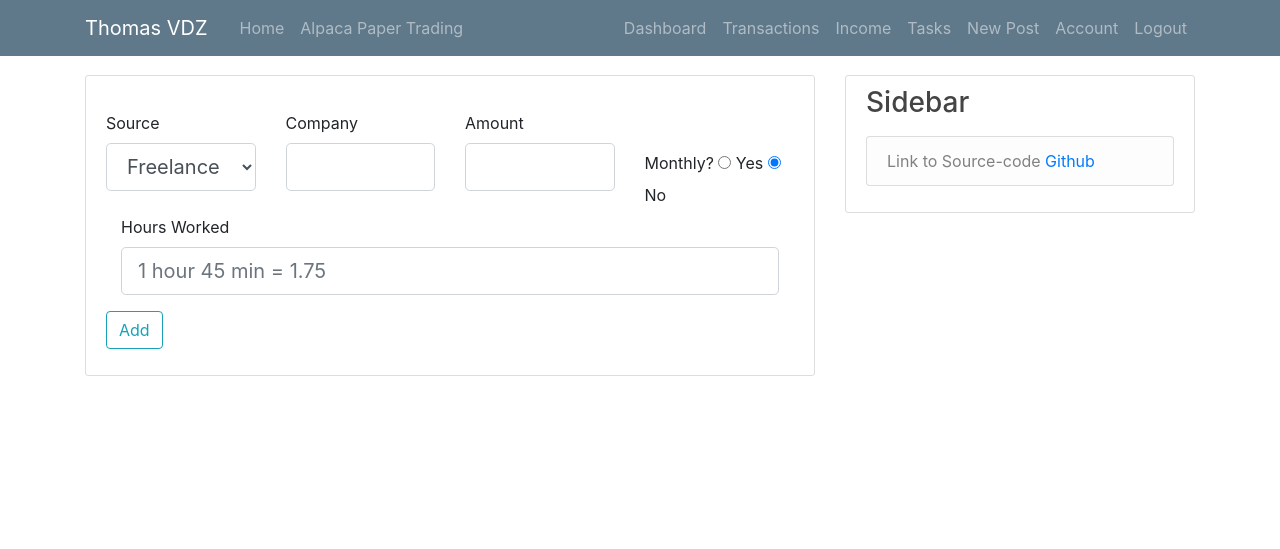
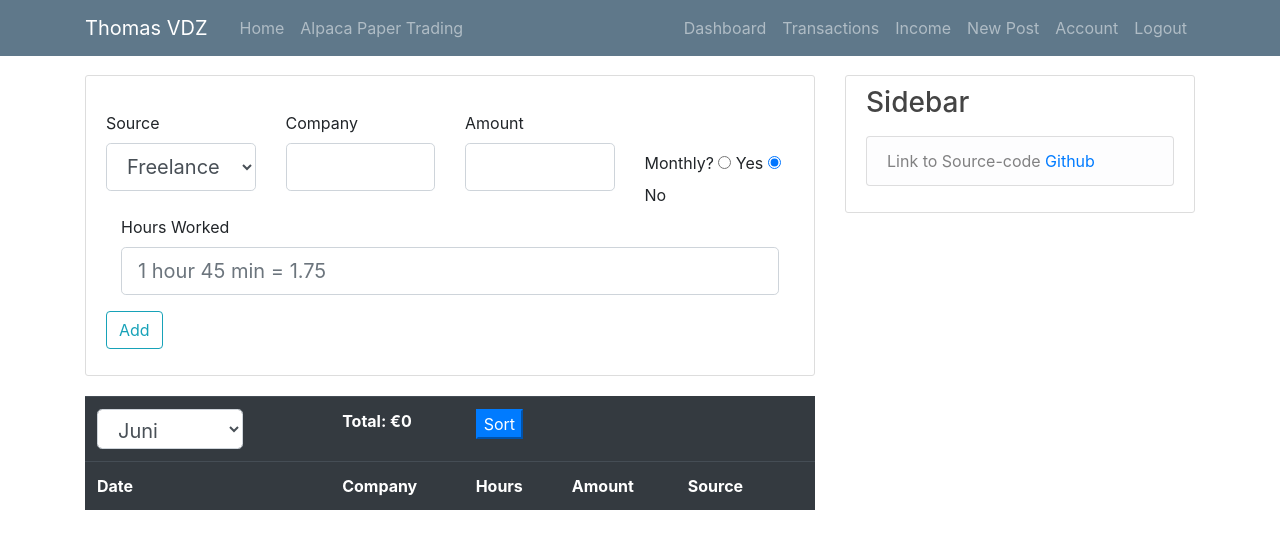
Before and after one commit to webclinic017/Flask-Finance-Manager, a Flask app: page /add_income in a window 1280 px wide. Shown: the top 549 px of the page. Run offline with Flask 2, Linux system fonts and the light colour scheme; a user stored in the database is signed in; tables that the repository leaves empty hold one stand-in row (values such as "Sample post"); lists and menus that the app fills with data are empty; parts of the project's set-up code (start-up, migrations or seed data) failed here and were passed over; some libraries are stand-ins or nearby versions.

Commit message:
Removed Tasks, improved income section

```diff
--- a/webApp/templates/add_income.html
+++ b/webApp/templates/add_income.html
@@ -87,5 +87,59 @@
 
         </div>
 
+    <div>
+        <table class="table table-dark">
+
+
+           <!-- Sort Row -->
+           <form  method="POST" action="">
+            <tr>
+
+            {{ sort_form.hidden_tag() }}
+            <th id="fin-sort-category">
+                {% if sort_form.month.errors %}
+                    {{ sort_form.month(class="form-control form-control-lg is-invalid") }}
+                    <div class="invalid-feedback">
+                        {% for error in sort_form.month.errors %}
+                            <span>{{ error }}</span>
+                        {% endfor %}
+                    </div>
+                {% else %}
+                    {{ sort_form.month(class="form-control form-control-lg") }}
+                {% endif %}
+
+              </th>
+              <th>Total: €{{total_sum}}</th>
+              <th>{{sort_form.sort_submit(class="btn-sml sort-submit btn-primary")}}</th>
+
+            </tr>
+        </form>
+
+        <tr>
+            <th>Date</th>
+            <th>Company</th>
+            <th>Hours</th>
+            <th>Amount</th>
+            <th>Source</th>
+            <th></th>
+        </tr>
+
+        {% for income in income_data %}
+        <tr>
+
+
+          <td>{{income.date.strftime('%d-%m-%Y')}}</td>
+          <td>{{income.company}}</td>
+          <td>{{income.hours_worked}}</td>
+          <td>€{{income.amount}}</td>
+          <td>{{income.source}}</td>
+          <td><form action="{{ url_for('users.delete_income', income_id=income.id) }}" method="POST">
+              <input class="btn btn-light" type="submit" value="&#x274C">
+          </form>            </td>
+
+        </tr>
+      {% endfor %}
+        </table>
+    </div>
 
 {% endblock content %}
--- a/webApp/templates/layout.html
+++ b/webApp/templates/layout.html
@@ -40,7 +40,6 @@
                 <a class="nav-item nav-link" href="{{ url_for('users.dashboard', begin="2020-03-01", end="2020-04-30") }}">Dashboard</a>
                 <a class="nav-item nav-link" href="{{ url_for('users.transactions') }}">Transactions</a>
                 <a class="nav-item nav-link" href="{{ url_for('users.add_income') }}">Income</a>
-                <a class="nav-item nav-link" href="{{ url_for('users.tasks') }}">Tasks</a>
                 <a class="nav-item nav-link" href="{{ url_for('posts.new_post') }}">New Post</a>
                 <a class="nav-item nav-link" href="{{ url_for('users.account') }}">Account</a>
                 <a class="nav-item nav-link" href="{{ url_for('users.logout') }}">Logout</a>
--- a/webApp/templates/transactions.html
+++ b/webApp/templates/transactions.html
@@ -161,8 +161,8 @@
 
                   <td>{{transaction.date.strftime('%d-%m-%Y')}}</td>
                   <td>{{transaction.content}}</td>
-                  <td>{{transaction.amount}}</td>
-                  <td>{{transaction.tax_amount}}</td>
+                  <td>€{{transaction.amount}}</td>
+                  <td>€{{transaction.tax_amount}}</td>
                   <td style="text-transform: capitalize;">{{transaction.category}}</td>
                   <td><form action="{{ url_for('users.delete_transaction', transaction_id=transaction.id) }}" method="POST">
                       <input class="btn btn-light" type="submit" value="&#x274C">
--- a/webApp/users/forms.py
+++ b/webApp/users/forms.py
@@ -112,6 +112,11 @@ class Sort_Transactions(FlaskForm):
     date_desc = RadioField('Date', choices=[('0','&#x2191;'),('1','&#x2193;')] , default='0')
     sort_submit = SubmitField('Sort')
 
+
+class Sort_Income(FlaskForm):
+    month = SelectField('Month:',choices=months, default = this_month)
+    sort_submit = SubmitField('Sort')
+
 class Generate_Report(FlaskForm):
     begin = StringField('Begin Date', validators=[DataRequired()])
     end = StringField('End Date', validators=[DataRequired()])
--- a/webApp/users/routes.py
+++ b/webApp/users/routes.py
@@ -5,7 +5,7 @@ from webApp.models import User, Post , Task , Transaction , Income
 from webApp.users.forms import (RegistrationForm, LoginForm, UpdateAccountForm,
                                    RequestResetForm, ResetPasswordForm, TaskForm,
                                    Sort_TaskForm, TransactionForm, Sort_Transactions,
-                                   Generate_Report, IncomeForm)
+                                   Generate_Report, IncomeForm, Sort_Income)
 from webApp.users.utils import save_picture, send_reset_email
 import datetime as dt
 from sqlalchemy import extract
@@ -120,67 +120,6 @@ def reset_token(token):
         return redirect(url_for('users.login'))
     return render_template('reset_token.html', title = 'Reset Password' , form=form)
 
-#TASK SECTION
-
-
-@users.route("/tasks" , methods=['GET','POST'] )
-@login_required
-def tasks():
-    form = TaskForm()
-    sort_form= Sort_TaskForm()
-    tasks = Task.query.filter_by(author = current_user).order_by(Task.date_posted.desc())
-
-    if form.submit.data and form.validate_on_submit():
-        task = Task(category= form.category.data, content=form.content.data, author= current_user, due_date=form.due_date.data , importance = int(form.importance.data))
-        print(task)
-        db.session.add(task)
-        db.session.commit()
-        flash('Task Added!','success')
-        return redirect(url_for('users.tasks'))
-
-    if sort_form.sort_submit.data and sort_form.validate_on_submit():
-        return redirect(url_for('users.sort_tasks', category=sort_form.sort_category.data, date_desc=sort_form.date_desc.data , imp_desc=sort_form.imp_desc.data))
-
-    return render_template('tasks.html',title='To-do List' , form=form, tasks=tasks ,sort_form=sort_form , no_sidebar=True)
-
-
-@users.route("/tasks/<string:category><date_desc><imp_desc>", methods=['GET','POST'])
-@login_required
-def sort_tasks(category, date_desc=None, imp_desc=None):
-    form = TaskForm()
-    sort_form = Sort_TaskForm()
-    if sort_form.sort_submit.data and sort_form.validate_on_submit():
-        return redirect(url_for('users.sort_tasks', category=sort_form.sort_category.data, date_desc=sort_form.date_desc.data , imp_desc=sort_form.imp_desc.data))
-
-
-    if category == 'all':
-        if date_desc == '1':
-            tasks = Task.query.filter_by(author = current_user).order_by(Task.date_posted.desc())
-        elif imp_desc == '1':
-            tasks = Task.query.filter_by(author = current_user).order_by(Task.importance.desc())
-        else:
-            tasks = Task.query.filter_by(author = current_user)
-    else:
-        if date_desc == '1':
-            tasks = Task.query.filter_by(author = current_user , category = category).order_by(Task.date_posted.desc())
-        elif imp_desc == '1':
-            tasks = Task.query.filter_by(author = current_user , category = category).order_by(Task.importance.desc())
-        else:
-            tasks = Task.query.filter_by(author = current_user , category = category)
-
-    return render_template('tasks.html', title='To-do List' , form=form, tasks=tasks , sort_form=sort_form , no_sidebar=True)
-
-
-@users.route("/task/<int:task_id>/delete", methods=['POST'])
-@login_required
-def delete_task(task_id):
-    task= Task.query.get_or_404(task_id)
-    if task.author != current_user:
-        abort(403)
-    db.session.delete(task)
-    db.session.commit()
-    flash('Task completed!', 'success')
-    return redirect(request.referrer)
 
 
 #Finance Section ---------------------------------------------------------------------------------------------------------------------------------------------------
@@ -280,6 +219,15 @@ def delete_transaction(transaction_id):
 @login_required
 def add_income():
     form = IncomeForm()
+    sort_form = Sort_Income()
+    if request.args.get("month"):
+        month = request.args.get("month")
+    else:
+        month = curr_month()
+    income_data = Income.query.filter_by(author = current_user).filter(extract("month", Income.date)==month).all()
+
+
+
     if form.submit.data and form.validate_on_submit():
         if form.monthly.data == "Yes":
             monthly = True
@@ -292,8 +240,23 @@ def add_income():
         flash('Income Added!','success')
         return redirect(url_for('users.add_income'))
 
-    return render_template('add_income.html', form=form)
 
+    if sort_form.sort_submit.data and sort_form.validate_on_submit():
+        return redirect(url_for('users.add_income', month=sort_form.month.data))
+
+    return render_template('add_income.html', form=form, sort_form=sort_form,  income_data=income_data, total_sum= sum_total(income_data) )
+
+#Deletes a Income
+@users.route("/income/<int:income_id>/delete", methods=['POST'])
+@login_required
+def delete_income(income_id):
+    income= Income.query.get_or_404(income_id)
+    if income.author != current_user:
+        abort(403)
+    db.session.delete(income)
+    db.session.commit()
+    flash('Income deleted!', 'success')
+    return redirect(request.referrer)
 
 
 
```
